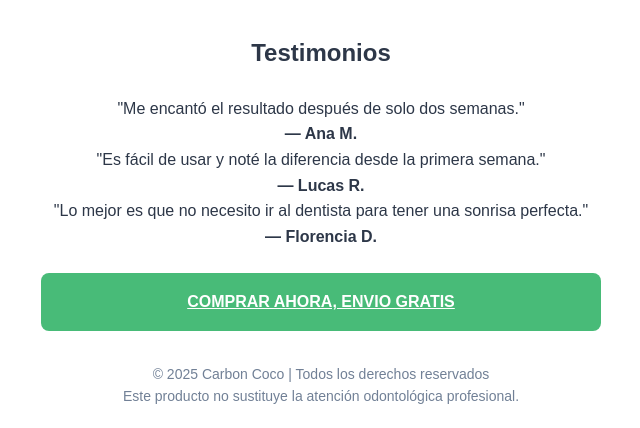
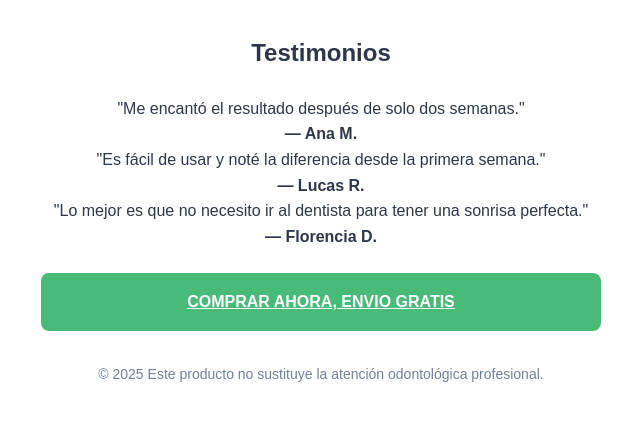
Before and after one commit to solucionesimportadas/landingsales.github.io, a plain HTML site: page index.html in a window 1280 px wide. Shown: the part 1504-1932 px from the top of the page, without its empty margins (319-959 px from the left). After the commit the page ends 1909 px from the top, so only its background shows below. Drawn offline with Linux system fonts and the light colour scheme.

Commit message:
Update index.html

```diff
--- a/index.html
+++ b/index.html
@@ -103,7 +103,7 @@
 
     <!-- Footer -->
     <footer class="text-center text-sm text-gray-500 mt-8">
-      &copy; <span id="current-year">2025</span> Carbon Coco | Todos los derechos reservados<br/>
+      &copy; <span id="current-year">2025</span>
       Este producto no sustituye la atención odontológica profesional.
     </footer>
   </div>
```
